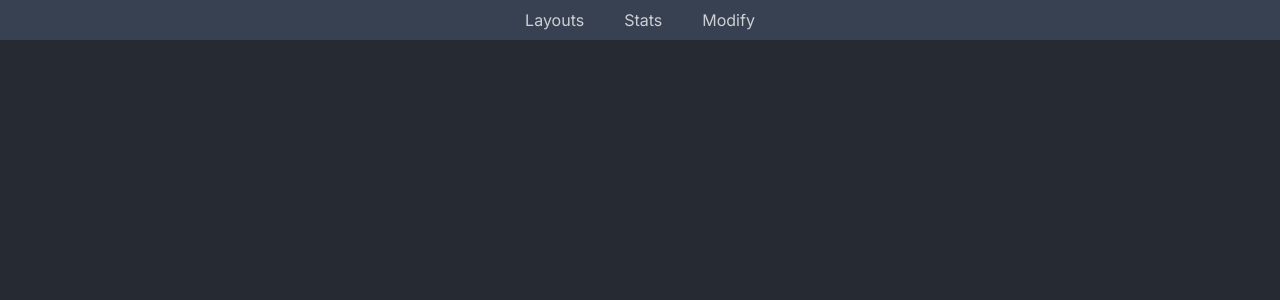
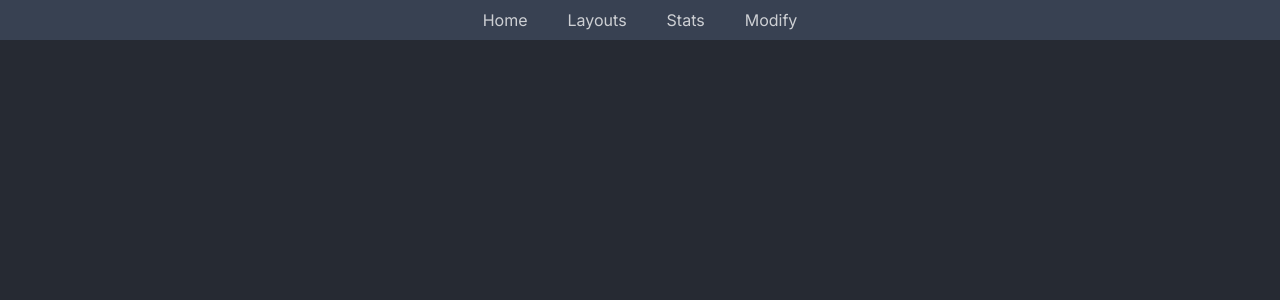
Before and after one commit to alperenozdnc/brothers-room, a React (Vite) app: page / in a window 1280 px wide. Shown: the top 300 px of the page. Built offline with nearby package versions, Linux system fonts and the light colour scheme.

Commit message:
chore: add home page to navbar

```diff
--- a/src/components/Navigation.tsx
+++ b/src/components/Navigation.tsx
@@ -8,6 +8,11 @@
             <nav className="nav">
                 <div className="nav-container">
                     <ul className="nav-list">
+                        <li className="nav-item">
+                            <a href="/" className="nav-link">
+                                Home
+                            </a>
+                        </li>
                         <li className="nav-item">
                             <a href="/layouts/" className="nav-link">
                                 Layouts
```
